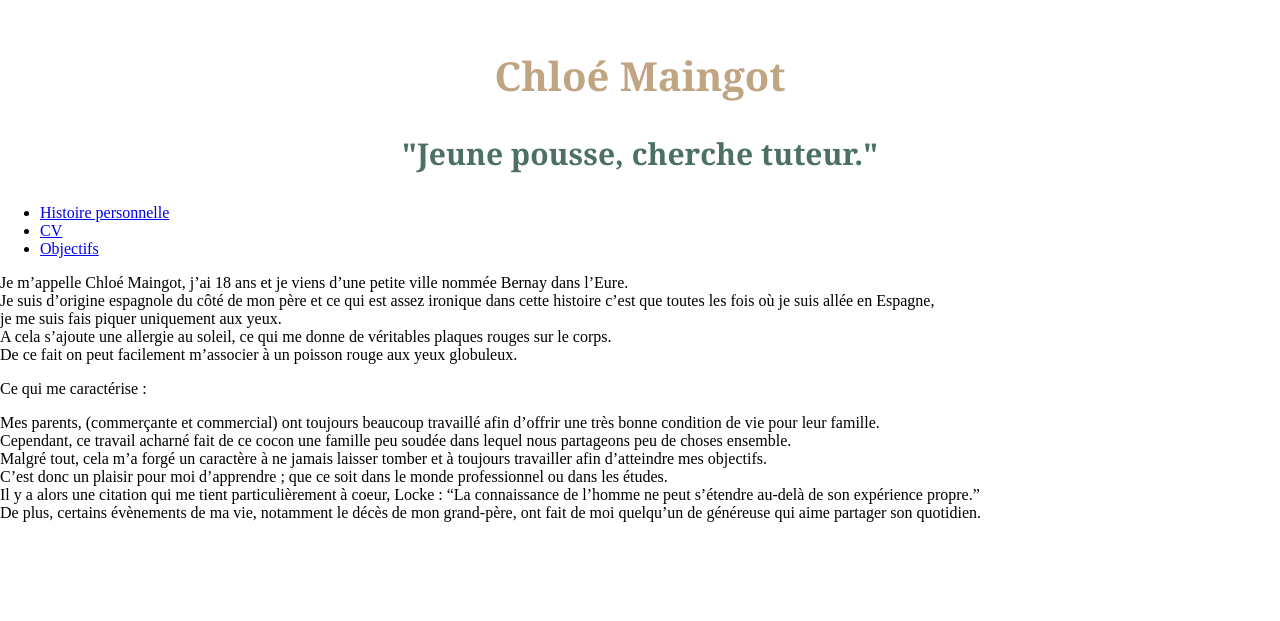
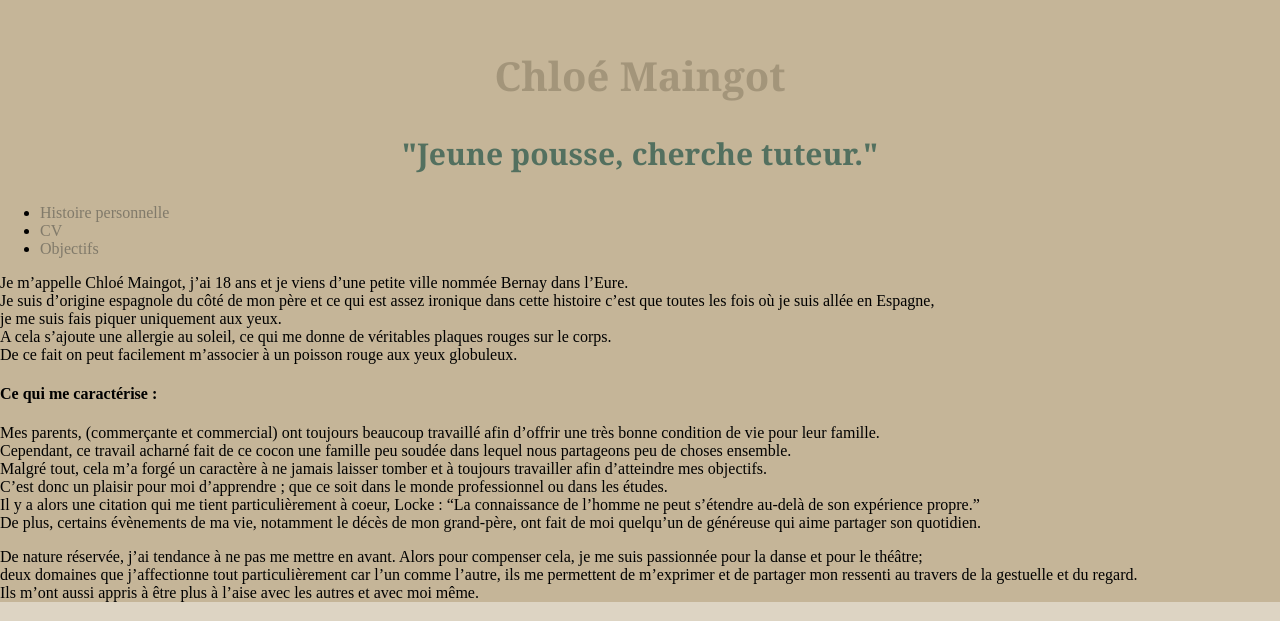
Before and after one commit to chloemgt/Site-perso, a plain HTML site: page index.html in a window 1280 px wide. Shown: the part 179-800 px from the top of the page. Drawn offline with Linux system fonts and the light colour scheme.

Commit message:
avec fond de couleur

```diff
--- a/CSS/style.css
+++ b/CSS/style.css
@@ -3,11 +3,12 @@
 html,body {
     margin: 0%;
     padding: 0%;
+    background-color:rgba(133, 100, 39, 0.274);
 }
 
 h1 {
     font-family: Georgia, 'Times New Roman', Times, serif;
-    color: rgba(175, 142, 98, 0.795);
+    color: rgba(53, 42, 28, 0.233);
     vertical-align: middle;
     text-align: center;
     margin: 10;
@@ -15,14 +16,18 @@ h1 {
     font-size: 40px;
 }
 
-section#resau
+#monhistoirepersonnelle{
+    <article>
+}
 
- .navigation{background-color: coral;}
+
+
+
 
 
 h3 {
-    font-family: Georgia, 'Times New Roman', Times, serif;
-    color:rgb(76, 112, 101);
+    font-family: Cambria, Cochin, Georgia, Times, 'Times New Roman', serif;
+    color: rgba(71, 105, 89, 0.904);
     vertical-align: middle;
     text-align: center;
     margin: 10;
@@ -30,6 +35,11 @@ h3 {
     font-size: 30px;
 
 }
+a{
+    text-decoration:none;
+    color:rgba(47, 51, 50, 0.452);
+
+}
  #fond{
      background-image: url("../img/modele-sans-couture-aquarelle-branches-vertes_3470-388.jpg");
      height: 200px;
--- a/index.html
+++ b/index.html
@@ -35,8 +35,8 @@
                     De ce fait on peut facilement m’associer à un poisson rouge aux yeux globuleux.
                 </p>
 
-            </section>
-            <p>Ce qui me caractérise :</p>
+
+            <p><h4>Ce qui me caractérise :</h4></p>
                  <p>
                     Mes parents, (commerçante et commercial) ont toujours beaucoup travaillé afin d’offrir une très bonne condition de vie pour leur famille.<br>
                      Cependant, ce travail acharné fait de ce cocon une famille peu soudée dans lequel nous partageons peu de choses ensemble. <br>
@@ -45,8 +45,13 @@
                      Il y a alors une citation qui me tient particulièrement à coeur, Locke : “La connaissance de l’homme ne peut s’étendre au-delà de son expérience propre.” <br>
                      De plus, certains évènements de ma vie, notamment le décès de mon grand-père, ont fait de moi quelqu’un de généreuse qui aime partager son quotidien.
                  </p>
+                <p>
+                    De nature réservée, j’ai tendance à ne pas me mettre en avant. Alors pour compenser cela, je me suis passionnée pour la danse et pour le théâtre; <br>
+                    deux domaines que j’affectionne tout particulièrement car l’un comme l’autre, ils me permettent de m’exprimer et de partager mon ressenti au travers de la gestuelle et du regard.<br>
+                    Ils m’ont aussi appris à être plus à l’aise avec les autres et avec moi même.
 
-
+                </p>
+            </section>
             <section>
 
             </section>
```
